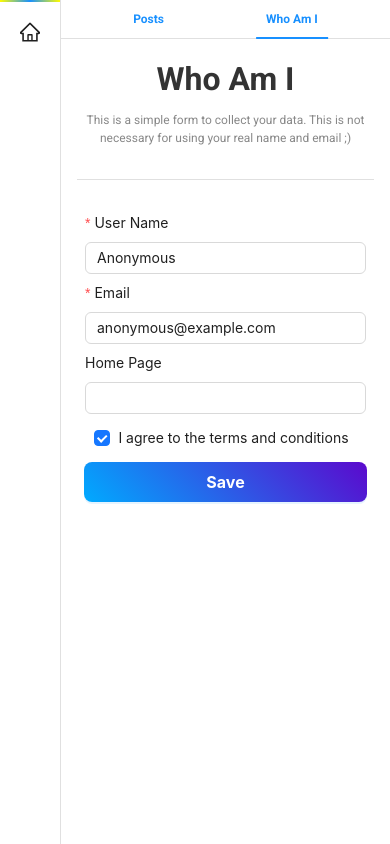
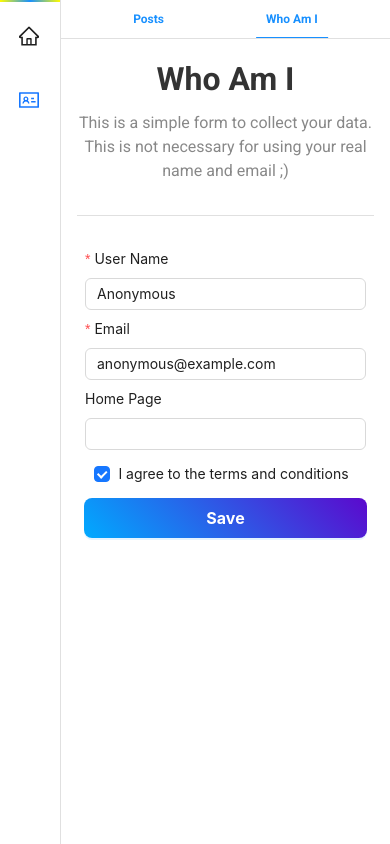
Before and after one commit to lsthisloss/spa-comments, a React (Vite) app in the folder frontend/: page /whoami in a window 390 px wide. Built offline with nearby package versions, Linux system fonts and the light colour scheme; no server answers; what antd-style would draw is missing.

Commit message:
styles fixes for sidebar, and make sticky tabs; bash run.sh was renewed with the production mode

```diff
--- a/frontend/src/components/SideBar.tsx
+++ b/frontend/src/components/SideBar.tsx
@@ -1,27 +1,25 @@
 import { Menu } from 'antd';
-import { HomeOutlined, /*SearchOutlined */} from '@ant-design/icons';
-import { useNavigate, useLocation } from 'react-router-dom';
+import { HomeOutlined, IdcardOutlined } from '@ant-design/icons';
+import { useLocation, useNavigate } from 'react-router-dom';
 import { useState } from 'react';
 import '../styles/main.scss';
 
 export default function Sidebar() {
+  const location = useLocation();
   const navigate = useNavigate();
-  const location = useLocation();
   const [collapsed] = useState(false);
 
   const menuItems = [
     {
       key: '/',
       icon: <HomeOutlined className="sidebar-icon" />,
-      label: !collapsed && <span className={location.pathname === '/' ? 'active-menu-item' : ''}>Home</span>,
-      onClick: () => navigate('/', { state: { resetPage: true } }),
+      label: '',
     },
-   /* {
-      key: '/search',
-      icon: <SearchOutlined className="sidebar-icon" />,
-      label: !collapsed && <span className={location.pathname === '/search' ? 'active-menu-item' : ''}>Search</span>,
-      onClick: () => navigate('/search'),
-    },*/
+    {
+      key: '/whoami',
+      icon: <IdcardOutlined className="sidebar-icon" />,
+      label: '',
+    },
   ];
 
   return (
@@ -31,6 +29,7 @@ export default function Sidebar() {
         className="sidebar-menu"
         items={menuItems}
         selectedKeys={[location.pathname]}
+        onClick={({ key }) => navigate(key)}
       />
     </nav>
   );
--- a/frontend/src/styles/SideBar.css
+++ /dev/null
@@ -1,77 +0,0 @@
-.sidebar {
-  display: flex;
-  flex-direction: column;
-  align-items: flex-start;
-  background-color: #fff;
-  box-sizing: border-box;
-  transition: width 0.3s ease;
-  position: relative;
-  overflow: hidden;
-}
-.sidebar::before {
-  content: '';
-  position: absolute;
-  top: 0;
-  left: 0;
-  width: 100%;
-  height: 2px;
-  background: linear-gradient(to right, #fffb00,  #1890ff, #fffb00 );
-}
-
-.sidebar.collapsed {
-  width: 60px;
-}
-
-.sidebar-menu {
-  width: 100%;
-  border: none;
-  display: flex;
-  flex-direction: column;
-  align-items: flex-start;
-  gap: 8px;
-  font-size: 16px;
-  padding: 0;
-  border-inline-end: none !important;
-}
-.sidebar-menu.ant-menu {
-
-  text-align: center;
-}
-.sidebar-menu .ant-menu-title-content {
-  text-align: left;
-  margin-left: 8px;
-}
-.sidebar-menu .ant-menu-item {
-  justify-content: center;
-
-}
-.sidebar-menu .ant-menu-item span {
-  display: inline;
-}
-
-.sidebar-menu .ant-menu-item .sidebar-icon {
-  font-size: 20px;
-  margin: 0 auto;
-}
-.sidebar-menu .ant-menu-item-selected {
-  background: none !important;
-  font-weight: bold;
-}
-
-
-
-@media (max-width: 768px) {
-  .sidebar {
-    width: 60px;
-  }
-
-  .sidebar-menu .ant-menu-item span {
-    display: none;
-  }
-
-  .sidebar-menu .ant-menu-item {
-    justify-content: center;
-    padding-left: 0 !important;
-    padding-right: 0 !important;
-  }
-}
--- a/frontend/src/styles/components/_CommentForm.scss
+++ b/frontend/src/styles/components/_CommentForm.scss
@@ -7,7 +7,20 @@
   padding-left: $spacing-medium;
   padding-right: $spacing-medium;
   padding-top: 6px;
-
+  @media (max-width: 600px) {
+    .form-header {
+      flex-direction: row;
+      align-items: stretch;
+    }
+    .input-area {
+      font-size: 16px;
+      min-width: 0;
+      width: 100%;
+    }
+    .comment-avatar {
+      margin-bottom: 8px;
+    }
+  }
   &:focus-within {
     box-shadow: none;
   }
--- a/frontend/src/styles/components/_CommentPage.scss
+++ b/frontend/src/styles/components/_CommentPage.scss
@@ -44,6 +44,18 @@
 
   }
 }
+@media (max-width: $breakpoint-mobile) {
+  .tabs {
+    flex-wrap: nowrap;
+    overflow-x: auto;
+    min-width: 0;
+    position: sticky;
+    width: 100%;
+    top: 0;
+    z-index: 1001;
+    background: $color-sidebar-bg;
+  }
+}
 .divider {
   width: 100%;
   height: 1px;
--- a/frontend/src/styles/components/_Layout.scss
+++ b/frontend/src/styles/components/_Layout.scss
@@ -1,7 +1,7 @@
 @import '../base/variables';
 
 :root {
-  --sidebar-width: 150px;
+  --sidebar-width: 60px;
 }
 
 @media (max-width: $breakpoint-tablet) {
--- a/frontend/src/styles/components/_SideBar.scss
+++ b/frontend/src/styles/components/_SideBar.scss
@@ -23,7 +23,25 @@
   &.collapsed {
     width: 60px;
   }
+  @media (max-width: $breakpoint-tablet) {
+    .ant-menu-title-content {
+      display: none;
+    }
+
+    .ant-menu-item {
+      justify-content: center;
+      padding-left: 0 !important;
+      padding-right: 0 !important;
+      width: 100%;
+
+      // Увеличиваем кликабельную область
+      display: flex;
+      align-items: center;
+      min-height: 48px; // или ваша высота
+    }
+  }
 }
+
 
 .sidebar-menu {
   width: 100%;
@@ -46,7 +64,10 @@
 
     .sidebar-icon {
       font-size: 20px;
+      display: block;
       margin: 0 auto;
+      width: 100%;
+      text-align: center;
     }
 
     &.ant-menu-item-selected {
@@ -54,16 +75,4 @@
       font-weight: bold;
     }
   }
-
-  @media (max-width: $breakpoint-tablet) {
-    .ant-menu-item span {
-      display: none;
-    }
-
-    .ant-menu-item {
-      justify-content: center;
-      padding-left: 0 !important;
-      padding-right: 0 !important;
-    }
-  }
 }
--- a/frontend/src/styles/components/_WhoAmIPage.scss
+++ b/frontend/src/styles/components/_WhoAmIPage.scss
@@ -30,7 +30,6 @@
       }
 
       p {
-        font-size: $font-size-medium;
         color: $color-text-secondary;
       }
       @media  (max-width: $breakpoint-tablet) {
```
